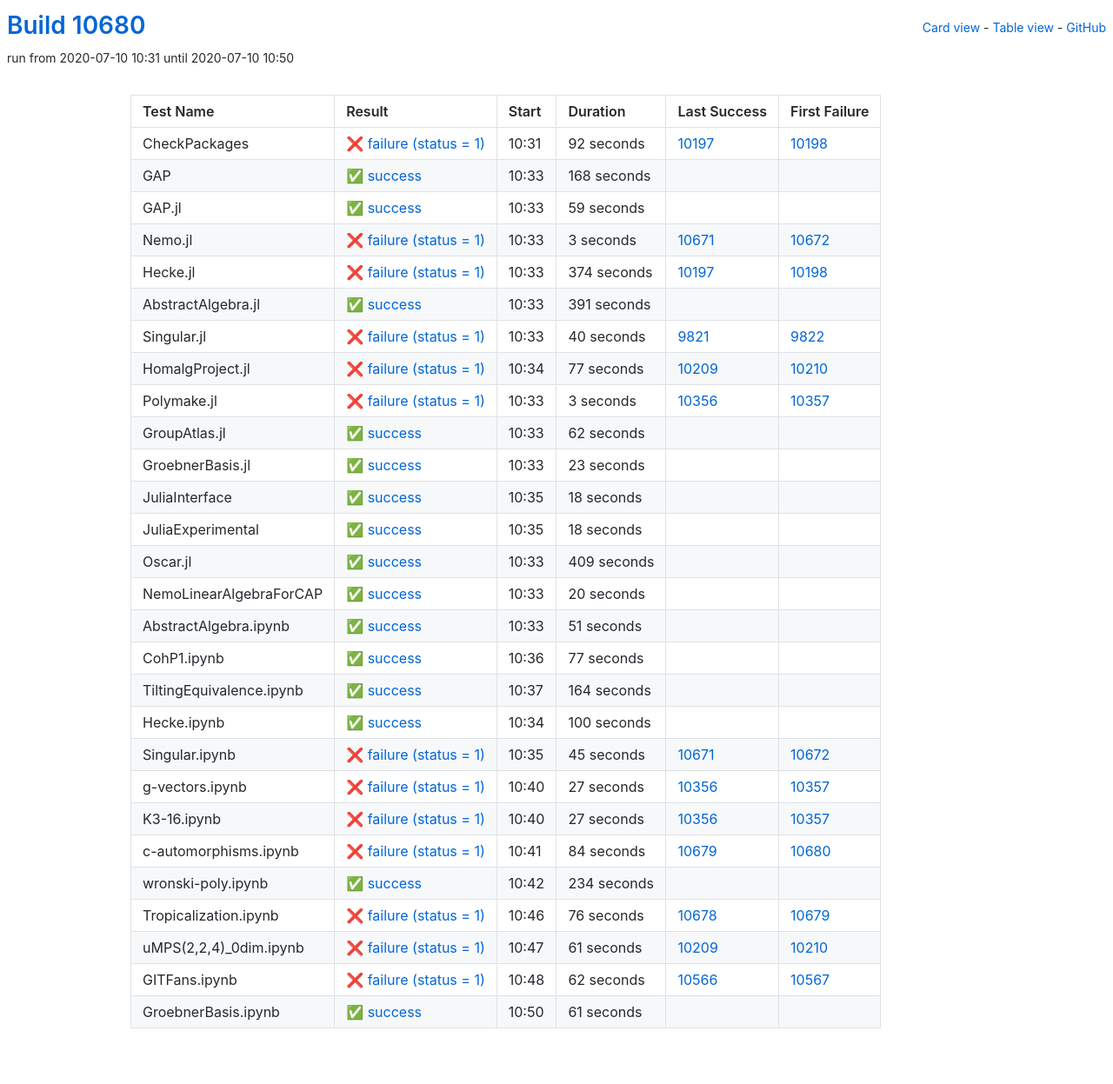
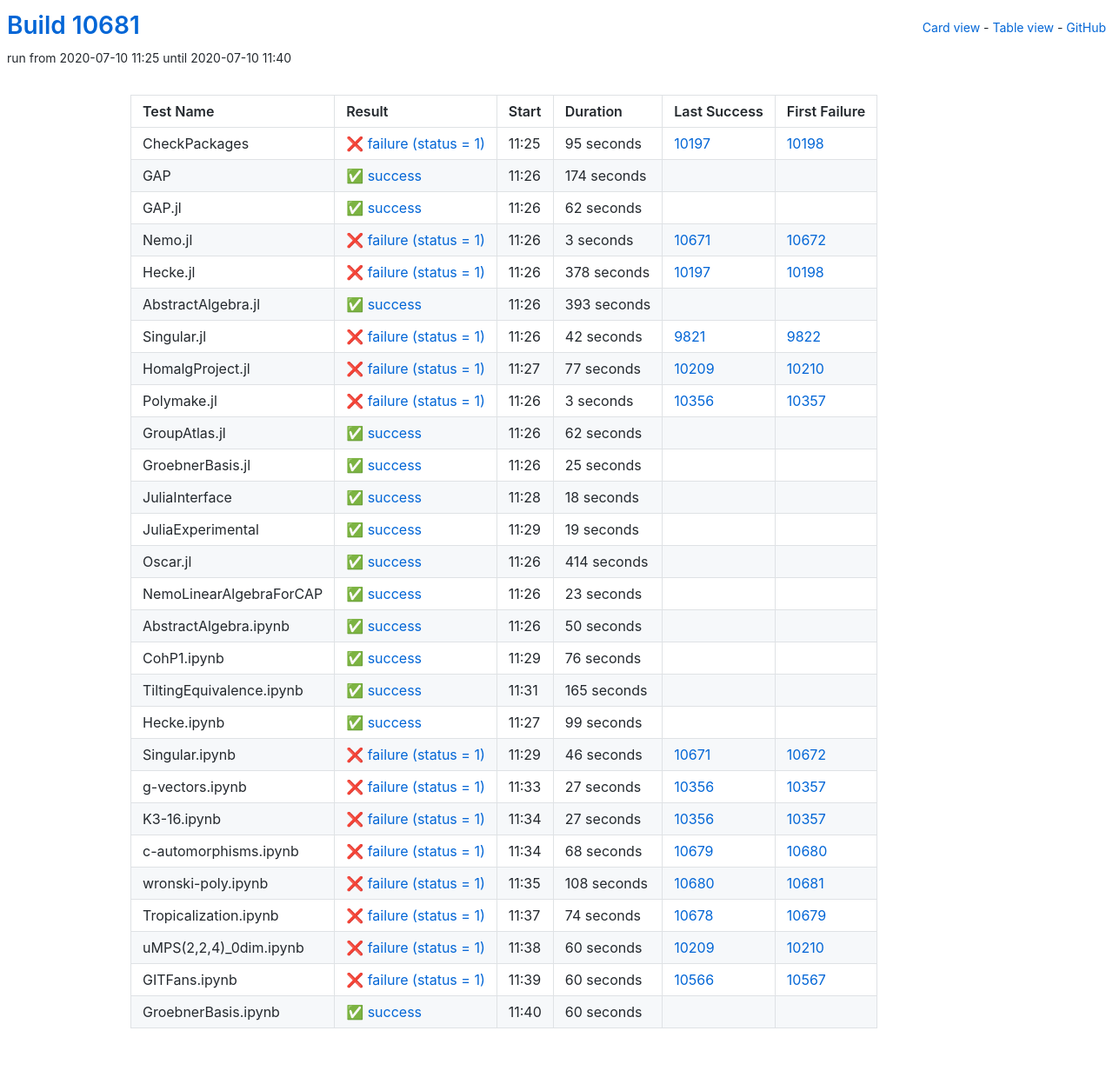
Before and after one commit to oscar-system/oscar-ci-status, a Jekyll site: the page built from table.html, in a window 1280 px wide. Shown: the whole page at 87% size. Built offline with Jekyll 4.4.1, drawn with Linux system fonts in a browser that asks for light colours.

Commit message:
Build #10681

```diff
--- a/_data/ci.yml
+++ b/_data/ci.yml
@@ -1,6 +1,6 @@
 ---
-build: 10680
-build_url: https://oscarci.mathematik.uni-kl.de/job/oscar/10680/
+build: 10681
+build_url: https://oscarci.mathematik.uni-kl.de/job/oscar/10681/
 job: oscar
 organization: oscar-system
 repo: oscar-ci-status
@@ -8,44 +8,44 @@
 tests:
 - name: CheckPackages
   id: checkpackages
-  log: https://oscarci.mathematik.uni-kl.de/job/oscar/10680/artifact/logs/build-10680/CheckPackages.log
-  start: 2020-07-10 10:31
+  log: https://oscarci.mathematik.uni-kl.de/job/oscar/10681/artifact/logs/build-10681/CheckPackages.log
+  start: 2020-07-10 11:25
   success: false
   exitcode: 1
   status: failure
-  duration: 92
+  duration: 95
   last_success: 10197
   last_success_url: https://oscarci.mathematik.uni-kl.de/job/oscar/10197/
   first_failure: 10198
   first_failure_url: https://oscarci.mathematik.uni-kl.de/job/oscar/10198/
 - name: GAP
   id: gap
-  log: https://oscarci.mathematik.uni-kl.de/job/oscar/10680/artifact/logs/build-10680/GAP.log
-  start: 2020-07-10 10:33
+  log: https://oscarci.mathematik.uni-kl.de/job/oscar/10681/artifact/logs/build-10681/GAP.log
+  start: 2020-07-10 11:26
   success: true
   exitcode: 0
   status: success
-  duration: 168
+  duration: 174
   last_success: false
   last_success_url:
   first_failure: false
   first_failure_url:
 - name: GAP.jl
   id: gap-jl
-  log: https://oscarci.mathematik.uni-kl.de/job/oscar/10680/artifact/logs/build-10680/GAP.jl.log
-  start: 2020-07-10 10:33
+  log: https://oscarci.mathematik.uni-kl.de/job/oscar/10681/artifact/logs/build-10681/GAP.jl.log
+  start: 2020-07-10 11:26
   success: true
   exitcode: 0
   status: success
-  duration: 59
+  duration: 62
   last_success: false
   last_success_url:
   first_failure: false
   first_failure_url:
 - name: Nemo.jl
   id: nemo-jl
-  log: https://oscarci.mathematik.uni-kl.de/job/oscar/10680/artifact/logs/build-10680/Nemo.jl.log
-  start: 2020-07-10 10:33
+  log: https://oscarci.mathematik.uni-kl.de/job/oscar/10681/artifact/logs/build-10681/Nemo.jl.log
+  start: 2020-07-10 11:26
   success: false
   exitcode: 1
   status: failure
@@ -56,44 +56,44 @@
   first_failure_url: https://oscarci.mathematik.uni-kl.de/job/oscar/10672/
 - name: Hecke.jl
   id: hecke-jl
-  log: https://oscarci.mathematik.uni-kl.de/job/oscar/10680/artifact/logs/build-10680/Hecke.jl.log
-  start: 2020-07-10 10:33
+  log: https://oscarci.mathematik.uni-kl.de/job/oscar/10681/artifact/logs/build-10681/Hecke.jl.log
+  start: 2020-07-10 11:26
   success: false
   exitcode: 1
   status: failure
-  duration: 374
+  duration: 378
   last_success: 10197
   last_success_url: https://oscarci.mathematik.uni-kl.de/job/oscar/10197/
   first_failure: 10198
   first_failure_url: https://oscarci.mathematik.uni-kl.de/job/oscar/10198/
 - name: AbstractAlgebra.jl
   id: abstractalgebra-jl
-  log: https://oscarci.mathematik.uni-kl.de/job/oscar/10680/artifact/logs/build-10680/AbstractAlgebra.jl.log
-  start: 2020-07-10 10:33
+  log: https://oscarci.mathematik.uni-kl.de/job/oscar/10681/artifact/logs/build-10681/AbstractAlgebra.jl.log
+  start: 2020-07-10 11:26
   success: true
   exitcode: 0
   status: success
-  duration: 391
+  duration: 393
   last_success: false
   last_success_url:
   first_failure: false
   first_failure_url:
 - name: Singular.jl
   id: singular-jl
-  log: https://oscarci.mathematik.uni-kl.de/job/oscar/10680/artifact/logs/build-10680/Singular.jl.log
-  start: 2020-07-10 10:33
+  log: https://oscarci.mathematik.uni-kl.de/job/oscar/10681/artifact/logs/build-10681/Singular.jl.log
+  start: 2020-07-10 11:26
   success: false
   exitcode: 1
   status: failure
-  duration: 40
+  duration: 42
   last_success: 9821
   last_success_url: https://oscarci.mathematik.uni-kl.de/job/oscar/9821/
   first_failure: 9822
   first_failure_url: https://oscarci.mathematik.uni-kl.de/job/oscar/9822/
 - name: HomalgProject.jl
   id: homalgproject-jl
-  log: https://oscarci.mathematik.uni-kl.de/job/oscar/10680/artifact/logs/build-10680/HomalgProject.jl.log
-  start: 2020-07-10 10:34
+  log: https://oscarci.mathematik.uni-kl.de/job/oscar/10681/artifact/logs/build-10681/HomalgProject.jl.log
+  start: 2020-07-10 11:27
   success: false
   exitcode: 1
   status: failure
@@ -104,8 +104,8 @@
   first_failure_url: https://oscarci.mathematik.uni-kl.de/job/oscar/10210/
 - name: Polymake.jl
   id: polymake-jl
-  log: https://oscarci.mathematik.uni-kl.de/job/oscar/10680/artifact/logs/build-10680/Polymake.jl.log
-  start: 2020-07-10 10:33
+  log: https://oscarci.mathematik.uni-kl.de/job/oscar/10681/artifact/logs/build-10681/Polymake.jl.log
+  start: 2020-07-10 11:26
   success: false
   exitcode: 1
   status: failure
@@ -116,8 +116,8 @@
   first_failure_url: https://oscarci.mathematik.uni-kl.de/job/oscar/10357/
 - name: GroupAtlas.jl
   id: groupatlas-jl
-  log: https://oscarci.mathematik.uni-kl.de/job/oscar/10680/artifact/logs/build-10680/GroupAtlas.jl.log
-  start: 2020-07-10 10:33
+  log: https://oscarci.mathematik.uni-kl.de/job/oscar/10681/artifact/logs/build-10681/GroupAtlas.jl.log
+  start: 2020-07-10 11:26
   success: true
   exitcode: 0
   status: success
@@ -128,20 +128,20 @@
   first_failure_url:
 - name: GroebnerBasis.jl
   id: groebnerbasis-jl
-  log: https://oscarci.mathematik.uni-kl.de/job/oscar/10680/artifact/logs/build-10680/GroebnerBasis.jl.log
-  start: 2020-07-10 10:33
+  log: https://oscarci.mathematik.uni-kl.de/job/oscar/10681/artifact/logs/build-10681/GroebnerBasis.jl.log
+  start: 2020-07-10 11:26
   success: true
   exitcode: 0
   status: success
-  duration: 23
+  duration: 25
   last_success: false
   last_success_url:
   first_failure: false
   first_failure_url:
 - name: JuliaInterface
   id: juliainterface
-  log: https://oscarci.mathematik.uni-kl.de/job/oscar/10680/artifact/logs/build-10680/JuliaInterface.log
-  start: 2020-07-10 10:35
+  log: https://oscarci.mathematik.uni-kl.de/job/oscar/10681/artifact/logs/build-10681/JuliaInterface.log
+  start: 2020-07-10 11:28
   success: true
   exitcode: 0
   status: success
@@ -152,104 +152,104 @@
   first_failure_url:
 - name: JuliaExperimental
   id: juliaexperimental
-  log: https://oscarci.mathematik.uni-kl.de/job/oscar/10680/artifact/logs/build-10680/JuliaExperimental.log
-  start: 2020-07-10 10:35
+  log: https://oscarci.mathematik.uni-kl.de/job/oscar/10681/artifact/logs/build-10681/JuliaExperimental.log
+  start: 2020-07-10 11:29
   success: true
   exitcode: 0
   status: success
-  duration: 18
+  duration: 19
   last_success: false
   last_success_url:
   first_failure: false
   first_failure_url:
 - name: Oscar.jl
   id: oscar-jl
-  log: https://oscarci.mathematik.uni-kl.de/job/oscar/10680/artifact/logs/build-10680/Oscar.jl.log
-  start: 2020-07-10 10:33
+  log: https://oscarci.mathematik.uni-kl.de/job/oscar/10681/artifact/logs/build-10681/Oscar.jl.log
+  start: 2020-07-10 11:26
   success: true
   exitcode: 0
   status: success
-  duration: 409
+  duration: 414
   last_success: false
   last_success_url:
   first_failure: false
   first_failure_url:
 - name: NemoLinearAlgebraForCAP
   id: nemolinearalgebraforcap
-  log: https://oscarci.mathematik.uni-kl.de/job/oscar/10680/artifact/logs/build-10680/NemoLinearAlgebraForCAP.log
-  start: 2020-07-10 10:33
+  log: https://oscarci.mathematik.uni-kl.de/job/oscar/10681/artifact/logs/build-10681/NemoLinearAlgebraForCAP.log
+  start: 2020-07-10 11:26
   success: true
   exitcode: 0
   status: success
-  duration: 20
+  duration: 23
   last_success: false
   last_success_url:
   first_failure: false
   first_failure_url:
 - name: AbstractAlgebra.ipynb
   id: abstractalgebra-ipynb
-  log: https://oscarci.mathematik.uni-kl.de/job/oscar/10680/artifact/logs/build-10680/AbstractAlgebra.ipynb.log
-  start: 2020-07-10 10:33
+  log: https://oscarci.mathematik.uni-kl.de/job/oscar/10681/artifact/logs/build-10681/AbstractAlgebra.ipynb.log
+  start: 2020-07-10 11:26
   success: true
   exitcode: 0
   status: success
-  duration: 51
+  duration: 50
   last_success: false
   last_success_url:
   first_failure: false
   first_failure_url:
 - name: CohP1.ipynb
   id: cohp1-ipynb
-  log: https://oscarci.mathematik.uni-kl.de/job/oscar/10680/artifact/logs/build-10680/CohP1.ipynb.log
-  start: 2020-07-10 10:36
+  log: https://oscarci.mathematik.uni-kl.de/job/oscar/10681/artifact/logs/build-10681/CohP1.ipynb.log
+  start: 2020-07-10 11:29
   success: true
   exitcode: 0
   status: success
-  duration: 77
+  duration: 76
   last_success: false
   last_success_url:
   first_failure: false
   first_failure_url:
 - name: TiltingEquivalence.ipynb
   id: tiltingequivalence-ipynb
-  log: https://oscarci.mathematik.uni-kl.de/job/oscar/10680/artifact/logs/build-10680/TiltingEquivalence.ipynb.log
-  start: 2020-07-10 10:37
+  log: https://oscarci.mathematik.uni-kl.de/job/oscar/10681/artifact/logs/build-10681/TiltingEquivalence.ipynb.log
+  start: 2020-07-10 11:31
   success: true
   exitcode: 0
   status: success
-  duration: 164
+  duration: 165
   last_success: false
   last_success_url:
   first_failure: false
   first_failure_url:
 - name: Hecke.ipynb
   id: hecke-ipynb
-  log: https://oscarci.mathematik.uni-kl.de/job/oscar/10680/artifact/logs/build-10680/Hecke.ipynb.log
-  start: 2020-07-10 10:34
+  log: https://oscarci.mathematik.uni-kl.de/job/oscar/10681/artifact/logs/build-10681/Hecke.ipynb.log
+  start: 2020-07-10 11:27
   success: true
   exitcode: 0
   status: success
-  duration: 100
+  duration: 99
   last_success: false
   last_success_url:
   first_failure: false
   first_failure_url:
 - name: Singular.ipynb
   id: singular-ipynb
-  log: https://oscarci.mathematik.uni-kl.de/job/oscar/10680/artifact/logs/build-10680/Singular.ipynb.log
-  start: 2020-07-10 10:35
+  log: https://oscarci.mathematik.uni-kl.de/job/oscar/10681/artifact/logs/build-10681/Singular.ipynb.log
+  start: 2020-07-10 11:29
   success: false
   exitcode: 1
   status: failure
-  duration: 45
+  duration: 46
   last_success: 10671
   last_success_url: https://oscarci.mathematik.uni-kl.de/job/oscar/10671/
   first_failure: 10672
   first_failure_url: https://oscarci.mathematik.uni-kl.de/job/oscar/10672/
 - name: g-vectors.ipynb
   id: g-vectors-ipynb
-  log: https://oscarci.mathematik.uni-kl.de/job/oscar/10680/artifact/logs/build-10680/g-vectors.ipynb.log
-  start: 2020-07-10 10:40
+  log: https://oscarci.mathematik.uni-kl.de/job/oscar/10681/artifact/logs/build-10681/g-vectors.ipynb.log
+  start: 2020-07-10 11:33
   success: false
   exitcode: 1
   status: failure
@@ -260,8 +260,8 @@
   first_failure_url: https://oscarci.mathematik.uni-kl.de/job/oscar/10357/
 - name: K3-16.ipynb
   id: k3-16-ipynb
-  log: https://oscarci.mathematik.uni-kl.de/job/oscar/10680/artifact/logs/build-10680/K3-16.ipynb.log
-  start: 2020-07-10 10:40
+  log: https://oscarci.mathematik.uni-kl.de/job/oscar/10681/artifact/logs/build-10681/K3-16.ipynb.log
+  start: 2020-07-10 11:34
   success: false
   exitcode: 1
   status: failure
@@ -272,72 +272,72 @@
   first_failure_url: https://oscarci.mathematik.uni-kl.de/job/oscar/10357/
 - name: c-automorphisms.ipynb
   id: c-automorphisms-ipynb
-  log: https://oscarci.mathematik.uni-kl.de/job/oscar/10680/artifact/logs/build-10680/c-automorphisms.ipynb.log
-  start: 2020-07-10 10:41
+  log: https://oscarci.mathematik.uni-kl.de/job/oscar/10681/artifact/logs/build-10681/c-automorphisms.ipynb.log
+  start: 2020-07-10 11:34
   success: false
   exitcode: 1
   status: failure
-  duration: 84
+  duration: 68
   last_success: 10679
   last_success_url: https://oscarci.mathematik.uni-kl.de/job/oscar/10679/
   first_failure: 10680
   first_failure_url: https://oscarci.mathematik.uni-kl.de/job/oscar/10680/
 - name: wronski-poly.ipynb
   id: wronski-poly-ipynb
-  log: https://oscarci.mathematik.uni-kl.de/job/oscar/10680/artifact/logs/build-10680/wronski-poly.ipynb.log
-  start: 2020-07-10 10:42
-  success: true
-  exitcode: 0
-  status: success
-  duration: 234
-  last_success: false
-  last_success_url:
-  first_failure: false
-  first_failure_url:
-- name: Tropicalization.ipynb
-  id: tropicalization-ipynb
-  log: https://oscarci.mathematik.uni-kl.de/job/oscar/10680/artifact/logs/build-10680/Tropicalization.ipynb.log
-  start: 2020-07-10 10:46
+  log: https://oscarci.mathematik.uni-kl.de/job/oscar/10681/artifact/logs/build-10681/wronski-poly.ipynb.log
+  start: 2020-07-10 11:35
   success: false
   exitcode: 1
   status: failure
-  duration: 76
+  duration: 108
+  last_success: 10680
+  last_success_url: https://oscarci.mathematik.uni-kl.de/job/oscar/10680/
+  first_failure: 10681
+  first_failure_url: https://oscarci.mathematik.uni-kl.de/job/oscar/10681/
+- name: Tropicalization.ipynb
+  id: tropicalization-ipynb
+  log: https://oscarci.mathematik.uni-kl.de/job/oscar/10681/artifact/logs/build-10681/Tropicalization.ipynb.log
+  start: 2020-07-10 11:37
+  success: false
+  exitcode: 1
+  status: failure
+  duration: 74
   last_success: 10678
   last_success_url: https://oscarci.mathematik.uni-kl.de/job/oscar/10678/
   first_failure: 10679
   first_failure_url: https://oscarci.mathematik.uni-kl.de/job/oscar/10679/
 - name: uMPS(2,2,4)_0dim.ipynb
   id: umps-2-2-4-0dim-ipynb
-  log: https://oscarci.mathematik.uni-kl.de/job/oscar/10680/artifact/logs/build-10680/uMPS-2-2-4-_0dim.ipynb.log
-  start: 2020-07-10 10:47
+  log: https://oscarci.mathematik.uni-kl.de/job/oscar/10681/artifact/logs/build-10681/uMPS-2-2-4-_0dim.ipynb.log
+  start: 2020-07-10 11:38
   success: false
   exitcode: 1
   status: failure
-  duration: 61
+  duration: 60
   last_success: 10209
   last_success_url: https://oscarci.mathematik.uni-kl.de/job/oscar/10209/
   first_failure: 10210
   first_failure_url: https://oscarci.mathematik.uni-kl.de/job/oscar/10210/
 - name: GITFans.ipynb
   id: gitfans-ipynb
-  log: https://oscarci.mathematik.uni-kl.de/job/oscar/10680/artifact/logs/build-10680/GITFans.ipynb.log
-  start: 2020-07-10 10:48
+  log: https://oscarci.mathematik.uni-kl.de/job/oscar/10681/artifact/logs/build-10681/GITFans.ipynb.log
+  start: 2020-07-10 11:39
   success: false
   exitcode: 1
   status: failure
-  duration: 62
+  duration: 60
   last_success: 10566
   last_success_url: https://oscarci.mathematik.uni-kl.de/job/oscar/10566/
   first_failure: 10567
   first_failure_url: https://oscarci.mathematik.uni-kl.de/job/oscar/10567/
 - name: GroebnerBasis.ipynb
   id: groebnerbasis-ipynb
-  log: https://oscarci.mathematik.uni-kl.de/job/oscar/10680/artifact/logs/build-10680/GroebnerBasis.ipynb.log
-  start: 2020-07-10 10:50
+  log: https://oscarci.mathematik.uni-kl.de/job/oscar/10681/artifact/logs/build-10681/GroebnerBasis.ipynb.log
+  start: 2020-07-10 11:40
   success: true
   exitcode: 0
   status: success
-  duration: 61
+  duration: 60
   last_success: false
   last_success_url:
   first_failure: false
```
Also changed, not shown: README.md.
